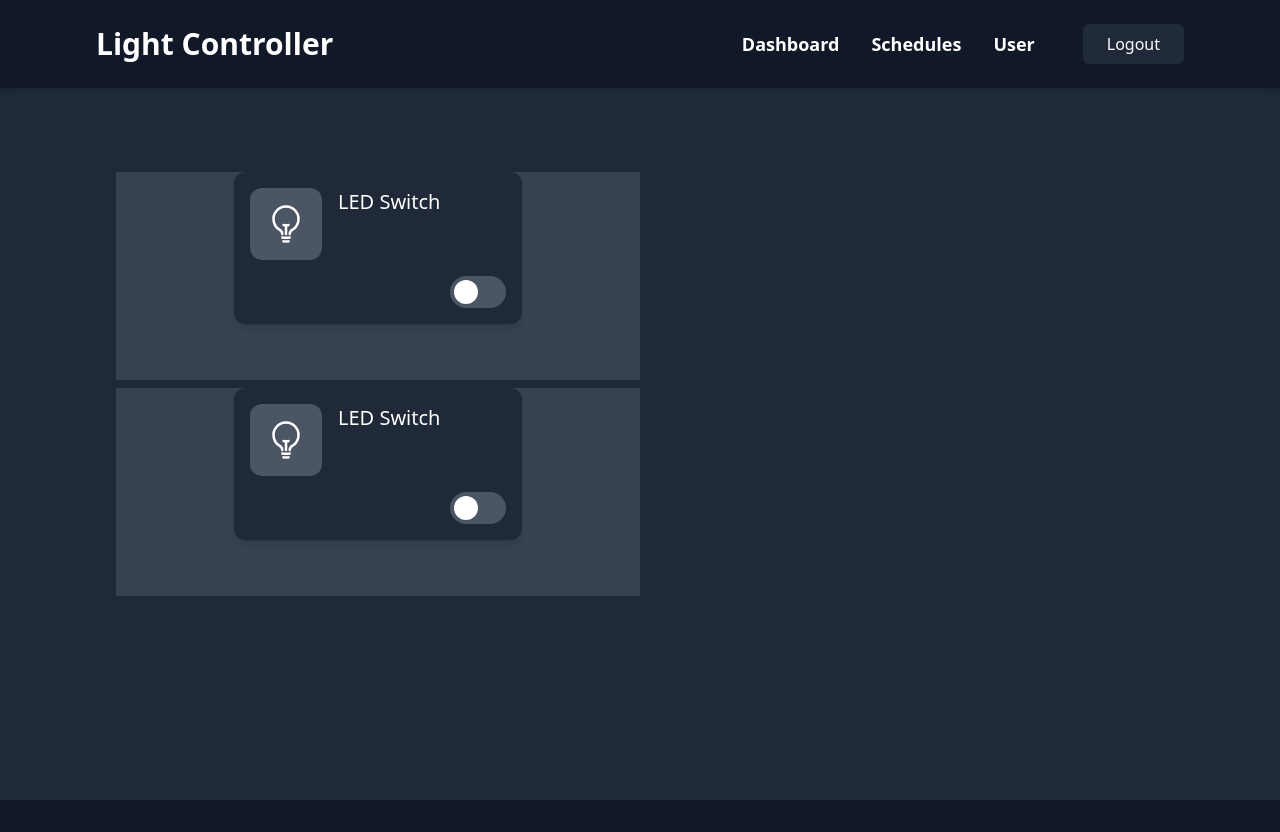
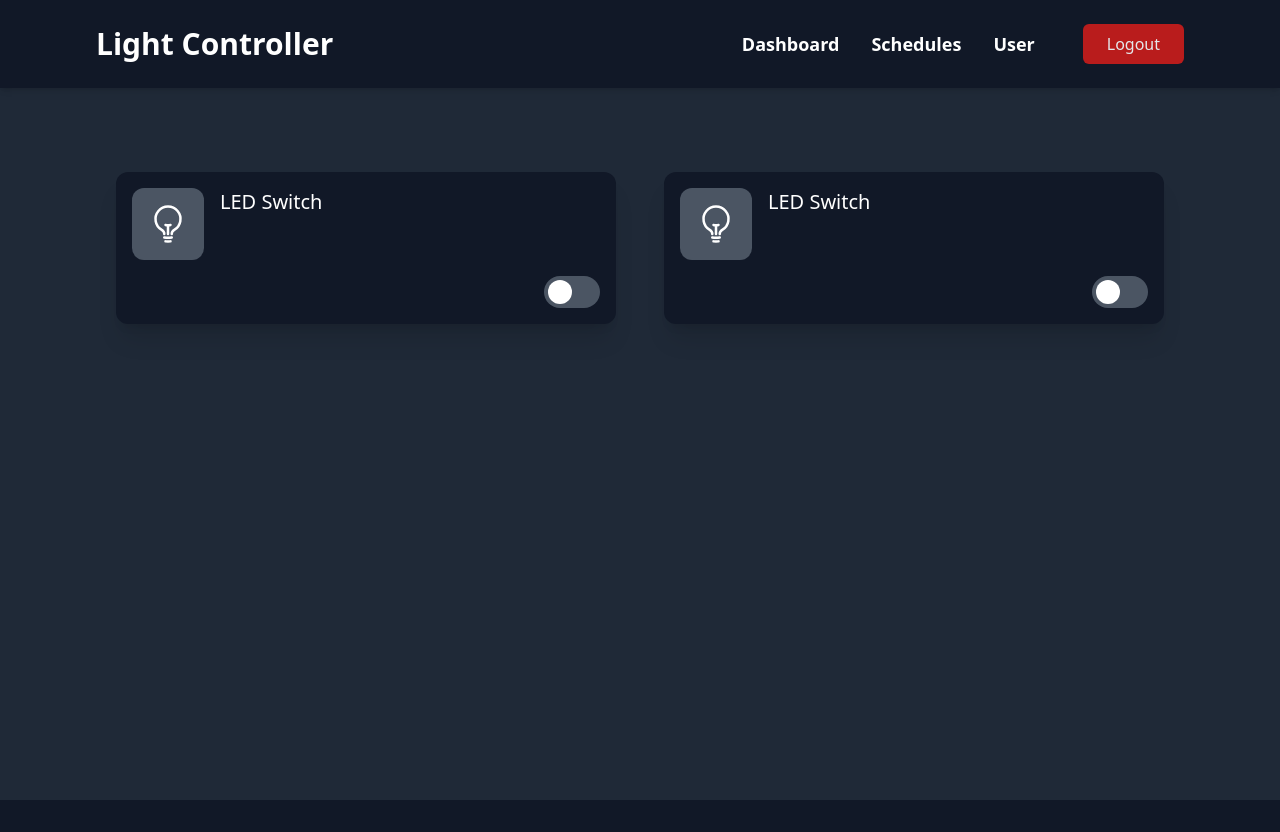
Before and after one commit to eka-septian/src-buku-penjadwalan-iot, a Flask app: page /dashboard in a window 1280 px wide. Run offline with Flask 3, Linux system fonts and the light colour scheme; the visitor is signed in with stand-in values (Sample User, id 1); some libraries are stand-ins or nearby versions.

Commit message:
Update styling animation for button, fixed layout component dashboard

```diff
--- a/project/templates/auth/login.html
+++ b/project/templates/auth/login.html
@@ -47,7 +47,7 @@
                     {% endif %}
                 </div>
                 <div class="flex justify-cente">
-                    <button type="submit" class="btn btn-primary w-full py-2 rounded-xl bg-blue-600 hover:bg-blue-700 text-white mt-6">Login</button>
+                    <button type="submit" class="btn btn-primary w-full py-2 rounded-xl bg-blue-600 hover:bg-blue-700 text-white mt-6 transition ease-in-out duration-100">Login</button>
                 </div>
             </form>
         </div>
--- a/project/templates/auth/register.html
+++ b/project/templates/auth/register.html
@@ -55,7 +55,7 @@
                     {% endfor %}
                 </div>
                 <div class="flex justify-center">
-                    <button type="submit" class="mt-6 btn btn-primary w-full py-2 rounded-lg bg-blue-600 hover:bg-blue-700 text-white">Register</button>
+                    <button type="submit" class="mt-6 btn btn-primary w-full py-2 rounded-lg bg-blue-600 hover:bg-blue-700 text-white transition ease-in-out duration-100">Register</button>
                 </div>
             </form>
         </div>
--- a/project/templates/base.html
+++ b/project/templates/base.html
@@ -29,7 +29,7 @@
                         </ul>
                         <!-- Logout -->
                         <a class="hover:text-gray-200" href="{{url_for('auth.logout') }}">
-                            <button class="px-6 py-2 rounded-md bg-gray-800 hover:bg-gray-700">Logout</button>
+                            <button class="px-6 py-2 text-gray-200 rounded-md bg-red-700 hover:bg-red-900 hover:text-gray-200 transition ease-in-out duration-100">Logout</button>
                         </a>
                     </div>
 
--- a/project/templates/components/_light.html
+++ b/project/templates/components/_light.html
@@ -1,4 +1,4 @@
-<div class="flex flex-col justify-between p-4 w-72 mx-auto gap-4 bg-gray-800 rounded-xl shadow-md">
+<div class="flex flex-col justify-between p-4 w-full mx-auto gap-4 bg-gray-900 rounded-xl shadow-xl">
     <div class="flex justify-start text-white gap-4">
         <div class="bg-gray-600 rounded rounded-xl p-4">
             <svg xmlns="http://www.w3.org/2000/svg" fill="none" viewBox="0 0 24 24" stroke-width="1.5"
@@ -53,3 +53,4 @@
             }
         </script>
     </div>
+</div>
--- a/project/templates/main/dashboard.html
+++ b/project/templates/main/dashboard.html
@@ -7,12 +7,13 @@
 {% endblock %}
 
 {% block content %}
-<div class="flex flex-col gap-12 md:flex-row md:gap-12 mx-24">
-    <div class="basis-full md:basis-1/2 mt-16 bg-gray-700 h-52">
+<div class="flex flex-col  md:flex-row md:gap-12 mx-24">
+    <div class="basis-full md:basis-1/2 mt-16">
         {% include "components/_light.html" %}
     </div>
-    <div class="basis-full md:basis-1/2 mt-16 bg-gray-700 h-52">
+    <div class="basis-full md:basis-1/2 mt-16 ">
         {% include "components/_light.html" %}
     </div>
 </div>
+
 {% endblock %}
--- a/requirements.txt
+++ b/requirements.txt
@@ -1,7 +1,7 @@
 APScheduler==3.10.4
 blinker==1.7.0
 click==8.1.7
-evdev==1.7.1
+# evdev==1.7.1
 Flask==3.0.2
 Flask-Login==0.6.3
 Flask-SQLAlchemy==3.1.1
@@ -18,7 +18,7 @@ pynput==1.7.7
 pytest==8.2.0
 python-xlib==0.33
 pytz==2024.1
-RPi.GPIO==0.7.1
+# RPi.GPIO==0.7.1
 setuptools==69.5.1
 SimulRPi==0.1.0a1
 six==1.16.0
@@ -26,6 +26,6 @@ SQLAlchemy==2.0.30
 typing_extensions==4.11.0
 tzlocal==5.2
 Werkzeug==3.0.1
-wheel==0.43.0
+# wheel==0.43.0
 WTForms==3.1.2
 zipp==3.17.0
```
